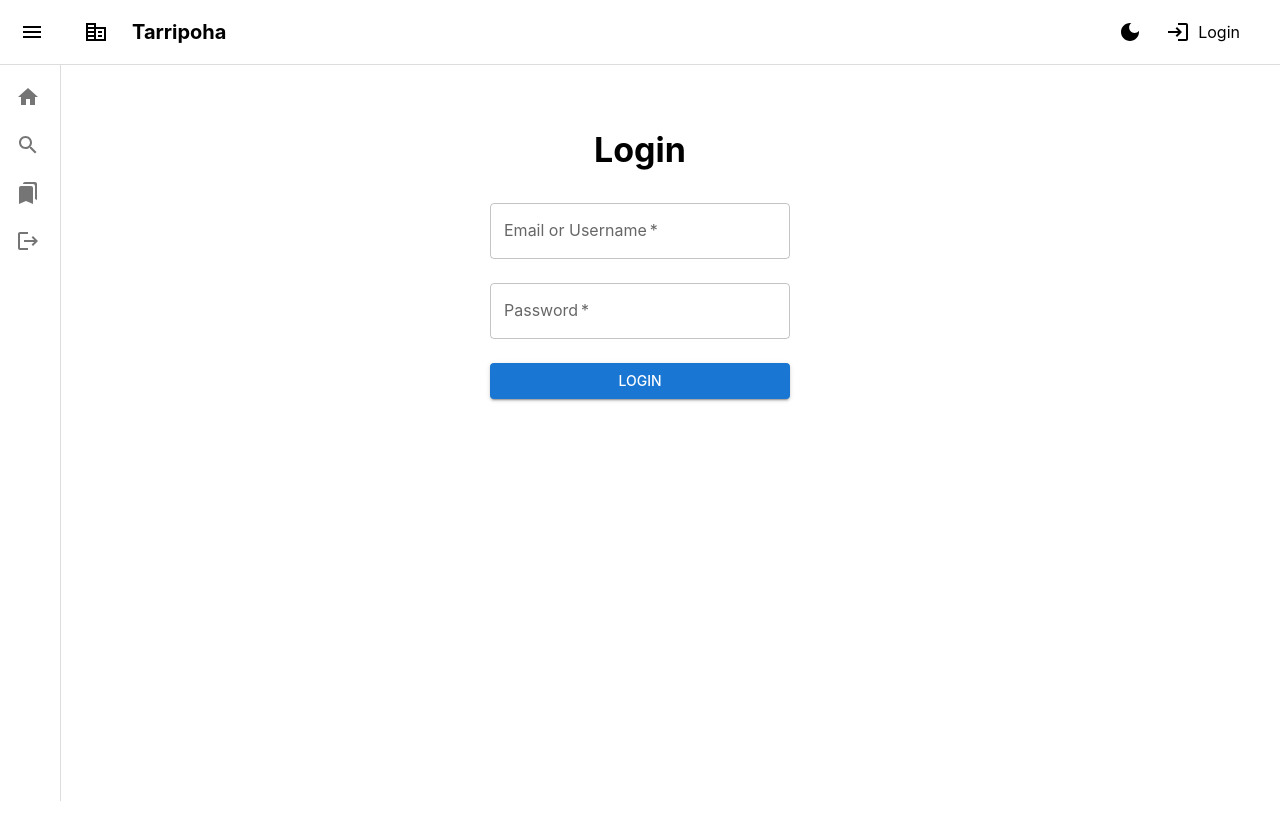
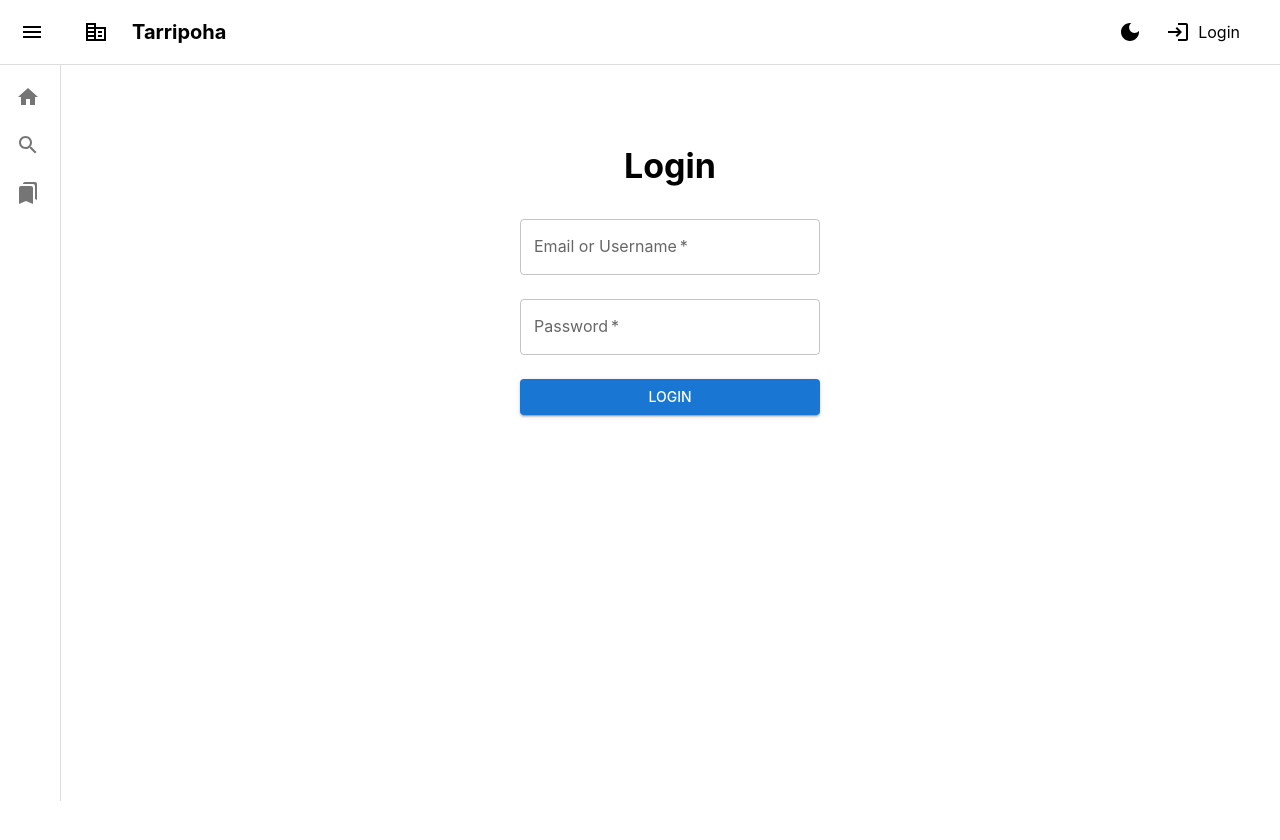
Before and after one commit to rajatsangrame/tarripoha-frontend, a React (Create React App) app: page /login in a window 1280 px wide. Shown: the top 840 px of the page. Built offline with nearby package versions, Linux system fonts and the light colour scheme.

Commit message:
fixed app drawer moment

```diff
--- a/src/App.tsx
+++ b/src/App.tsx
@@ -7,19 +7,34 @@ import { AuthProvider } from "./context/AuthContext";
 
 export default function App() {
   const [isDarkMode, setIsDarkMode] = useState(false);
+  const [drawerOpen, setDrawerOpen] = useState(false);
 
-  const toggleTheme = () => {
-    setIsDarkMode((prev) => !prev);
-  };
+  const toggleTheme = () => setIsDarkMode((prev) => !prev);
+  const toggleDrawer = () => setDrawerOpen((prev) => !prev);
 
   const theme = createCustomTheme(isDarkMode ? "dark" : "light");
+
+  const drawerWidthCollapsed = 60;
+  const drawerWidthExpanded = 300;
 
   return (
     <ThemeProvider theme={theme}>
       <AuthProvider>
         <div style={{ minHeight: '100vh', background: isDarkMode ? "black" : "white" }}>
-          <NavigationBar toggleTheme={toggleTheme} isDarkMode={isDarkMode} />
-          <Outlet />
+          <NavigationBar toggleTheme={toggleTheme}
+            isDarkMode={isDarkMode}
+            drawerOpen={drawerOpen}
+            toggleDrawer={toggleDrawer} />
+          <div
+            style={{
+              flexGrow: 1,
+              marginLeft: drawerOpen ? drawerWidthExpanded : drawerWidthCollapsed,
+              transition: "margin 0.3s ease-in-out",
+              padding: "16px"
+            }}
+          >
+            <Outlet />
+          </div>
         </div>
       </AuthProvider>
     </ThemeProvider>
--- a/src/component/DrawerMenuItems.tsx
+++ b/src/component/DrawerMenuItems.tsx
@@ -3,7 +3,6 @@ import { List, ListItem, ListItemButton, ListItemIcon, ListItemText } from "@mui
 import HomeIcon from "@mui/icons-material/Home";
 import BookmarksIcon from "@mui/icons-material/Bookmarks";
 import SearchIcon from "@mui/icons-material/Search";
-import LogoutIcon from "@mui/icons-material/Logout";
 import { Link } from "react-router-dom";
 
 interface DrawerMenuItemsProps {
@@ -16,7 +15,6 @@ export const DrawerMenuItems: React.FC<DrawerMenuItemsProps> = ({ drawerOpen })
         { text: "Home", icon: <HomeIcon />, path: "/home" },
         { text: "Search", icon: <SearchIcon />, path: "/search" },
         { text: "Saved", icon: <BookmarksIcon />, path: "/saved" },
-        { text: "Logout", icon: <LogoutIcon />, path: ''  }
     ];
     return (
         <List>
--- a/src/component/NavigationBar.tsx
+++ b/src/component/NavigationBar.tsx
@@ -1,4 +1,4 @@
-import React, { useState } from "react";
+import React from "react";
 import MenuIcon from "@mui/icons-material/Menu";
 import MenuOpen from "@mui/icons-material/MenuOpen";
 import LightModeIcon from "@mui/icons-material/LightMode";
@@ -13,17 +13,13 @@ const drawerWidthCollapsed = 60;
 const drawerWidthExpanded = 300;
 
 interface NavigationBarProps {
+    isDarkMode: boolean;
+    drawerOpen: boolean;
     toggleTheme: () => void;
-    isDarkMode: boolean;
+    toggleDrawer: () => void;
 }
 
-export const NavigationBar: React.FC<NavigationBarProps> = ({ toggleTheme, isDarkMode }) => {
-
-    const [drawerOpen, setDrawerOpen] = useState(false);
-
-    const toggleDrawer = () => {
-        setDrawerOpen((prev) => !prev);
-    };
+export const NavigationBar: React.FC<NavigationBarProps> = ({ toggleTheme, isDarkMode, drawerOpen, toggleDrawer }) => {
 
     const theme = useTheme();
 
@@ -51,7 +47,6 @@ export const NavigationBar: React.FC<NavigationBarProps> = ({ toggleTheme, isDar
                 </Toolbar>
             </AppBar>
 
-
             <Divider sx={{ borderBottomWidth: 1, borderColor: theme.palette.divider }} />
 
             <Drawer
```
